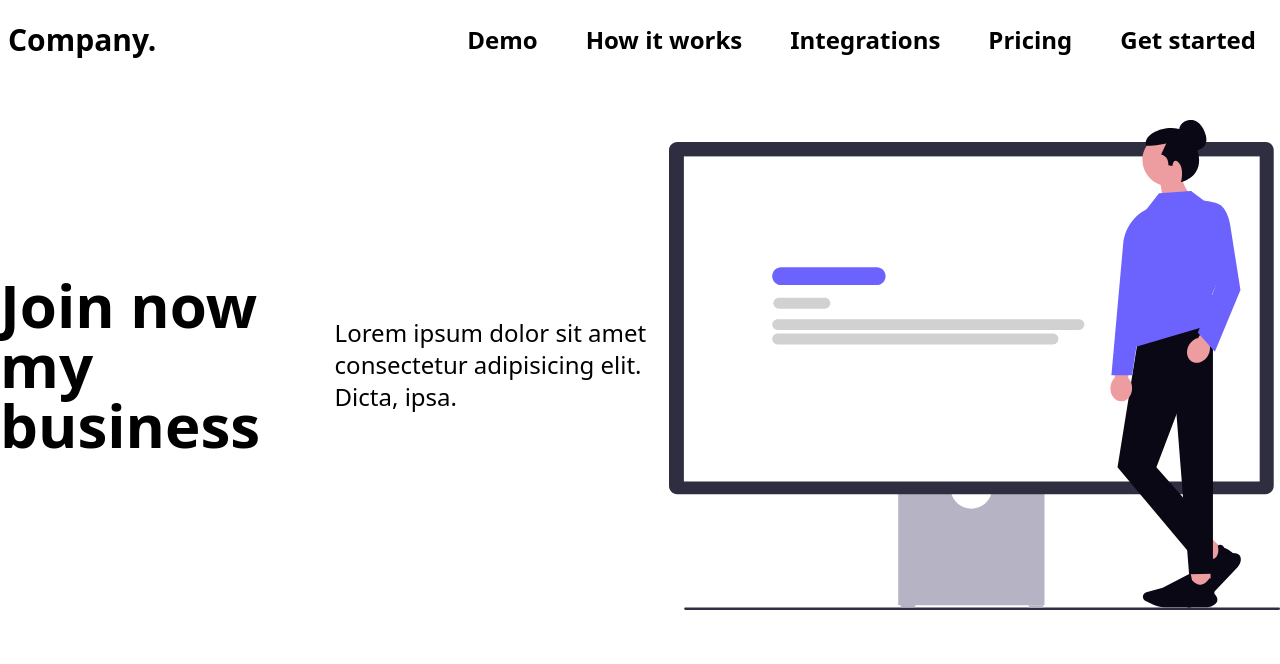
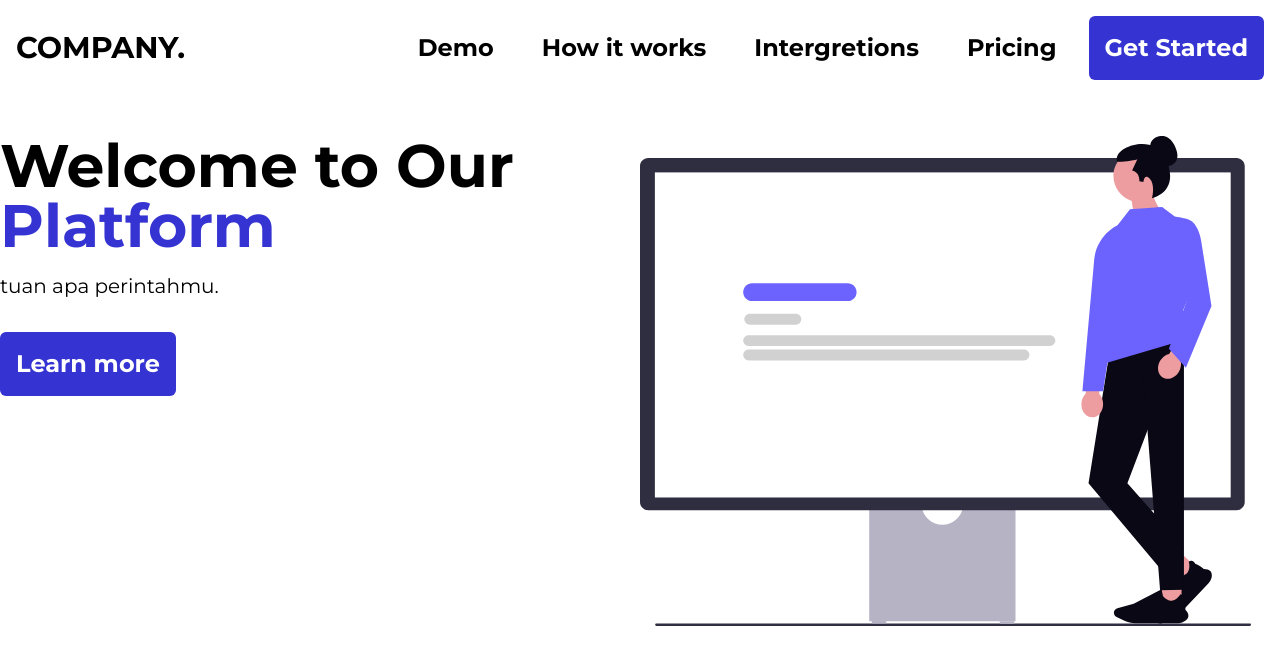
Before and after one commit to egacahyana/company-profile-tailwind, a website: page index.html in a window 1280 px wide. Drawn offline with nearby package versions, Linux system fonts and the light colour scheme.

Commit message:
feat(hero):add hore component

```diff
--- a/index.html
+++ b/index.html
@@ -1,37 +1,50 @@
 <!DOCTYPE html>
 <html lang="en">
+
 <head>
-  <meta charset="UTF-8">
-  <meta http-equiv="X-UA-Compatible" content="IE=edge">
-  <meta name="viewport" content="width=device-width, initial-scale=1.0">
-  <title>Document</title>
+  <title>Home</title>
+  <meta charset="UTF-8" />
+  <meta name="viewport" content="width=device-width" />
   <script src="https://cdn.tailwindcss.com"></script>
   <style>
     @import url('https://fonts.googleapis.com/css2?family=Montserrat:ital,wght@0,100..900;1,100..900&display=swap');
-  .font.montserrat{
-    font-family:"Montserrat";
+
+    .font-montserrat {
+      font-family: "Montserrat"
     }
   </style>
+
 </head>
+
 <body>
   <div class="container mx-auto">
-  <header class="flex items-center justify-between p-2">
-    <h5 class="font-bold font-montserrat text-3xl">Company.</h5>
-    <nav class="flex font-montserrat gap-4 font-bold text-2xl">
-      <div class="p-4">Demo</div>
-      <div class="p-4">How it works</div>
-      <div class="p-4">Integrations</div>
-      <div class="p-4">Pricing</div>
-      <div class="bg-[#3534d2]text-white p-4">Get started</div>
+    <header class="flex flex-row items-center justify-between p-4">
+      <h3 class="font-bold font-montserrat text-3xl"> COMPANY. </h3>
+      <nav class="flex flex-row font-montserrat gap-4 font-bold text-2xl">
+        <div class="p-4"> Demo </div>
+        <div class="p-4"> How it works </div>
+        <div class="p-4"> Intergretions </div>
+        <div class="p-4"> Pricing </div>
+        <div class="bg-[#3534d2] text-white p-4 rounded-md cursor-pointer "> Get Started </div>
       </nav>
     </header>
-  <section class="flex flex-row items-center mt-10">
-    <div class="flex-1 text-6xl font-bold">Join now my business</div>
+    <section class="flex flex-row mt-10">
       <div class="flex-1">
-      <div class="text-2xl">Lorem ipsum dolor sit amet consectetur adipisicing elit. Dicta, ipsa.</div>
+      <div class="text-6xl font-bold font-montserrat">
+        Welcome to Our <span class="text-[#3534d2]">Platform</span>
       </div>
+      <p class=" my-2 mt-4 text-xl font-montserrat">
+        tuan apa perintahmu.
+      </p>
+      <div class="mt-6 bg-[#3534d2] cursor-pointer hover:bg-opacity-50 text-white p-4 rounded-md inline-block font-montserrat text-2xl font-bold">
+        Learn more
+      </div>
+    </div>
+      <div class="flex-1">
         <img src="./public/assets/hnvi.svg" alt="">
+      </div>
     </section>
   </div>
 </body>
+
 </html>
--- /dev/null
+++ b/main.html
@@ -0,0 +1,39 @@
+<!DOCTYPE html>
+<html lang="en">
+<head>
+<title>Other page</title>
+<meta charset="UTF-8">
+<meta http-equiv="X-UA-Compatible" content="IE=edge">
+<meta name="viewport" content="width=device-width, initial-scale=1.0">
+<title>Document</title>
+<script src="https://cdn.tailwindcss.com"></script>
+<script src="https://cdn.tailwindcss.com"></script>
+<style>
+@import url('https://fonts.googleapis.com/css2?family=Montserrat:ital,wght@0,100..900;1,100..900&display=swap');
+.font.montserrat{
+  font-family:"Montserrat";
+}
+</style>
+</head>
+<body>
+<div class="container mx-auto">
+<header class="flex items-center justify-between p-2">
+  <h5 class="font-bold font-montserrat text-3xl">Company.</h5>
+  <nav class="flex font-montserrat gap-4 font-bold text-2xl">
+    <div class="p-4">Demo</div>
+    <div class="p-4">How it works</div>
+    <div class="p-4">Integrations</div>
+    <div class="p-4">Pricing</div>
+    <div class="bg-[#3534d2]text-white p-4">Get started</div>
+  </nav>
+</header>
+<section class="flex flex-row items-center mt-10">
+  <div class="flex-1 text-6xl font-bold">Join now my business</div>
+  <div class="flex-1">
+    <div class="text-2xl">Lorem ipsum dolor sit amet consectetur adipisicing elit. Dicta, ipsa.</div>
+  </div>
+  <img src="./public/assets/hnvi.svg" alt="">
+</section>
+</div>
+</body>
+</html>
```
Lines whose indentation alone changed are shown as unchanged.
